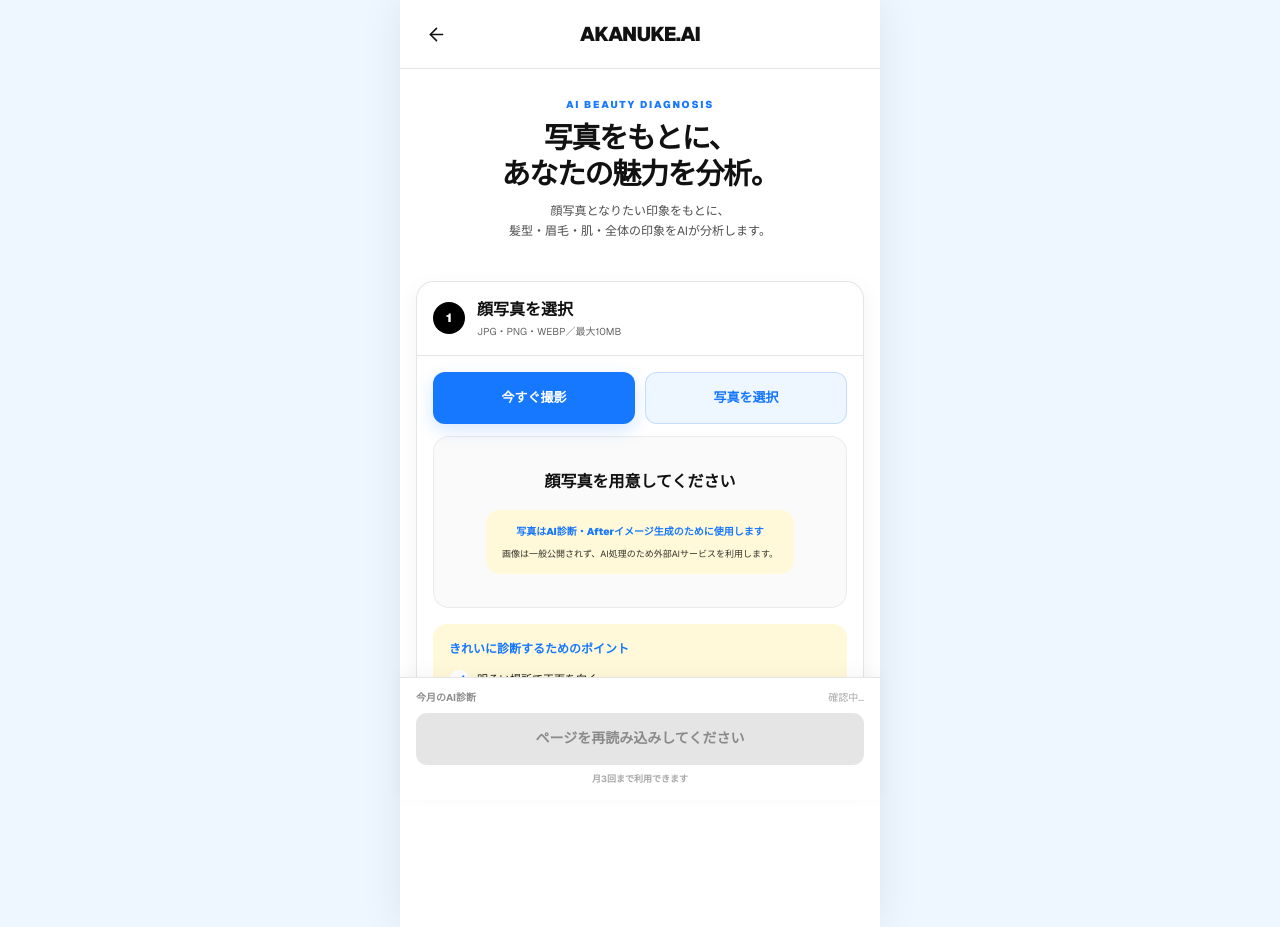
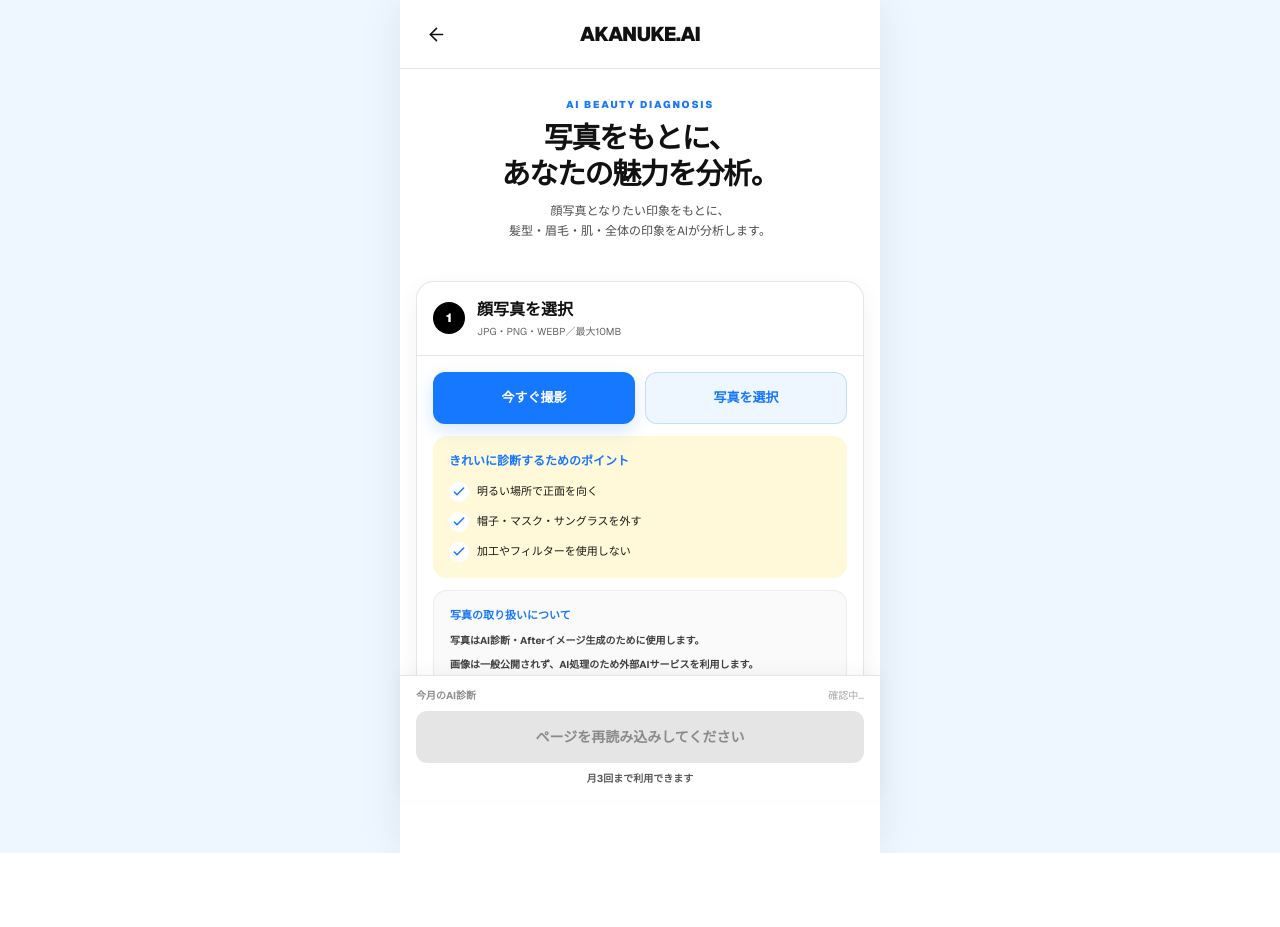
Before and after one commit to mori10tech/akanuke-ai, a Next.js app: page /upload in a window 1280 px wide. After the commit the page ends 853 px from the top, so only its background shows below. Built offline with nearby package versions, Linux system fonts and the light colour scheme; no server answers; the database is empty.

Commit message:
診断画面の写真案内を整理

```diff
--- a/app/upload/UploadClient.tsx
+++ b/app/upload/UploadClient.tsx
@@ -1012,9 +1012,9 @@ router.push("/analyzing");
   className="hidden"
 />
 
-<div className="mt-3 overflow-hidden rounded-[16px] border border-black/[0.06] bg-[#FAFAFA]">
+<div className="mt-3">
   {preview ? (
-    <div className="relative bg-[#EEF6FF]">
+    <div className="overflow-hidden rounded-[16px] border border-black/[0.06] bg-[#EEF6FF]">
       {/* eslint-disable-next-line @next/next/no-img-element */}
       <img
         src={preview}
@@ -1034,21 +1034,44 @@ router.push("/analyzing");
       />
     </div>
   ) : (
-    <div className="flex min-h-[170px] items-center justify-center px-6 text-center">
-      <div>
-        <p className="text-[16px] font-black text-[#111111]">
-          顔写真を用意してください
+    <div className="space-y-3">
+      <div className="rounded-[14px] bg-[#FFF9D9] p-4">
+        <p className="text-[12px] font-black text-[#1677FF]">
+          きれいに診断するためのポイント
         </p>
 
-        <div className="mt-4 rounded-[14px] bg-[#FFF9D9] px-4 py-3">
-  <p className="text-[10px] font-black leading-5 text-[#1677FF]">
-    写真はAI診断・Afterイメージ生成のために使用します
+        <ul className="mt-3 space-y-2.5">
+          {[
+            "明るい場所で正面を向く",
+            "帽子・マスク・サングラスを外す",
+            "加工やフィルターを使用しない",
+          ].map((item) => (
+            <li
+              key={item}
+              className="flex items-center gap-2 text-[11px] text-black/90"
+            >
+              <span className="flex h-5 w-5 shrink-0 items-center justify-center rounded-full bg-white text-[#1677FF]">
+                <CheckIcon />
+              </span>
+
+              <span>{item}</span>
+            </li>
+          ))}
+        </ul>
+      </div>
+
+      <div className="rounded-[14px] border border-black/[0.06] bg-[#FAFAFA] px-4 py-4">
+        <p className="text-[11px] font-black text-[#1677FF]">
+          写真の取り扱いについて
         </p>
 
-  <p className="mt-1 text-[9px] leading-4 text-black/80">
+        <p className="mt-2 text-[10px] font-bold leading-5 text-black/75">
+          写真はAI診断・Afterイメージ生成のために使用します。
+        </p>
+
+        <p className="mt-1 text-[10px] font-bold leading-5 text-black/75">
           画像は一般公開されず、AI処理のため外部AIサービスを利用します。
         </p>
-</div>
       </div>
     </div>
   )}
@@ -1064,29 +1087,6 @@ router.push("/analyzing");
   </button>
 )}
 
-              <div className="mt-4 rounded-[14px] bg-[#FFF9D9] p-4">
-                <p className="text-[12px] font-black text-[#1677FF]">
-                  きれいに診断するためのポイント
-                </p>
-
-                <ul className="mt-3 space-y-2.5">
-                  {[
-                    "明るい場所で正面を向く",
-                    "帽子・マスク・サングラスを外す",
-                    "加工やフィルターを使用しない",
-                  ].map((item) => (
-                    <li
-                      key={item}
-                      className="flex items-center gap-2 text-[11px] text-black/90"
-                    >
-                      <span className="flex h-5 w-5 items-center justify-center rounded-full bg-white text-[#1677FF]">
-                        <CheckIcon />
-                      </span>
-                      {item}
-                    </li>
-                  ))}
-                </ul>
-              </div>
             </div>
           </section>
 
@@ -1241,7 +1241,7 @@ router.push("/analyzing");
 ) : null}
             </button>
 
-            <p className="mt-2 text-center text-[9px] font-bold text-black/35">
+            <p className="mt-2 text-center text-[10px] font-bold text-black/65">
               {isDiagnosisLimitReached
                 ? "翌月1日に利用回数がリセットされます"
                 : "月3回まで利用できます"}
```
Lines whose indentation alone changed are shown as unchanged.
